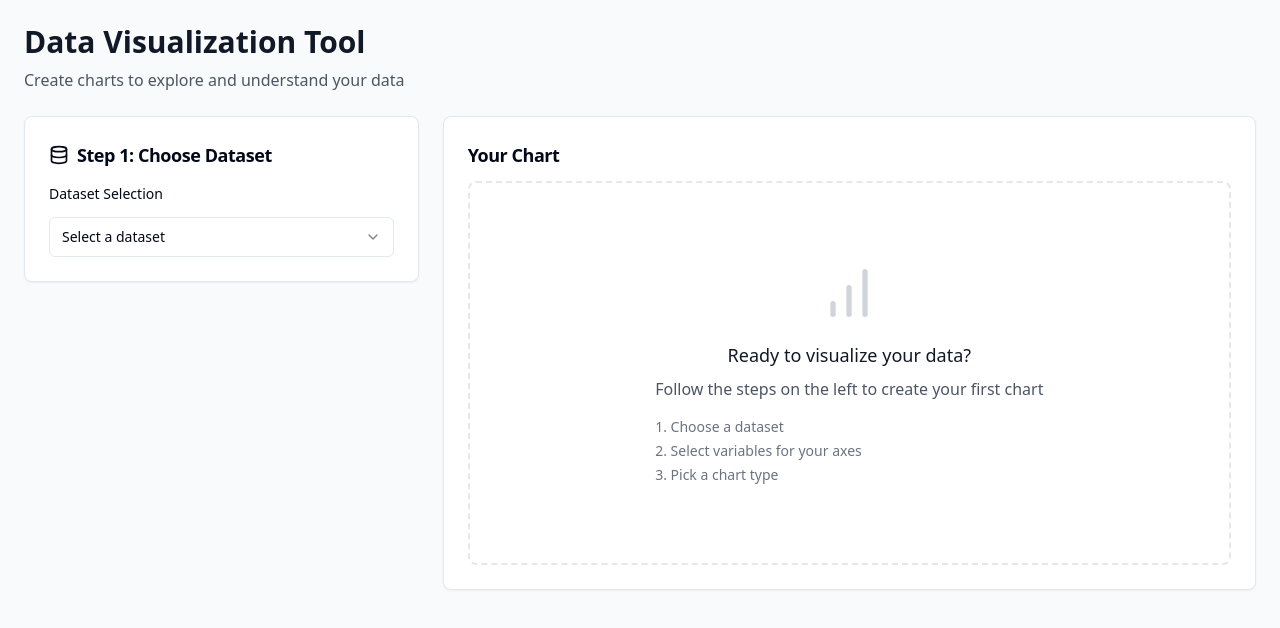
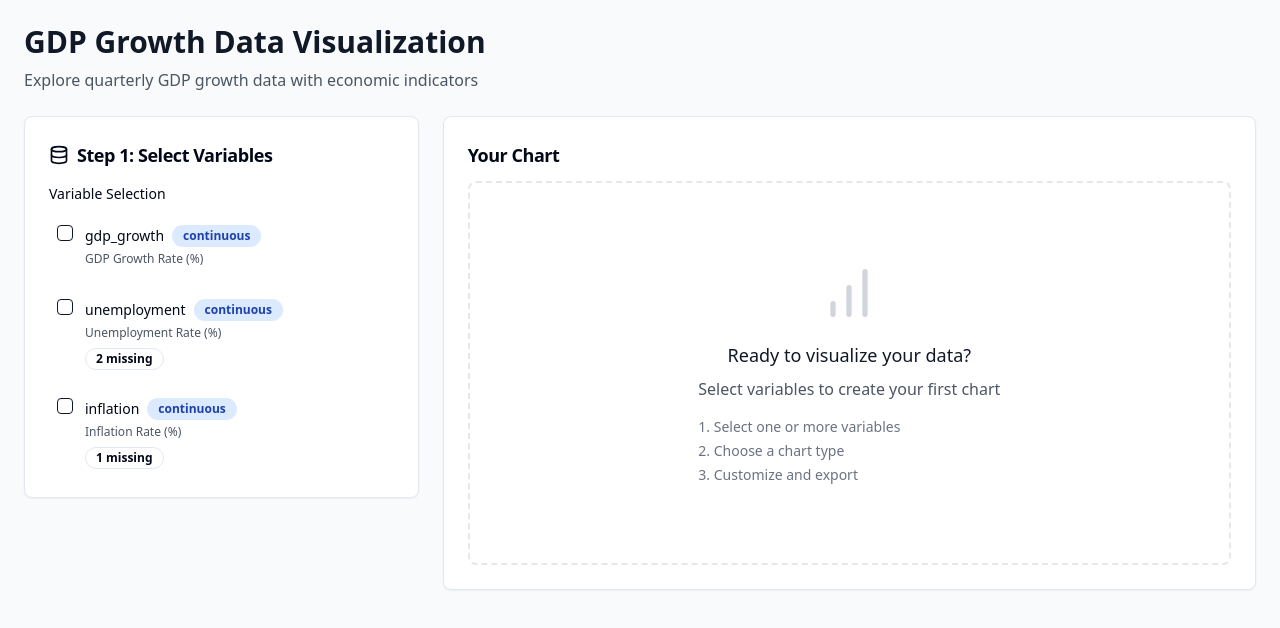
Before and after one commit to zigzagmed/econo-viz-craft, a React (Vite) app: page / in a window 1280 px wide. Shown: the top 628 px of the page. Built offline with nearby package versions, Linux system fonts and the light colour scheme.

Commit message:
Refactor: Default dataset and variable selection
- Removed dataset selection, defaulting to GDP growth.
- Modified variable selection to support single-variable charts (distributional).
- Updated chart type suggestions to include single-variable chart options.

```diff
--- a/src/components/ChartingTool.tsx
+++ b/src/components/ChartingTool.tsx
@@ -4,8 +4,7 @@ import * as echarts from 'echarts';
 import { Card, CardContent, CardHeader, CardTitle } from '@/components/ui/card';
 import { Button } from '@/components/ui/button';
 import { Dialog, DialogContent, DialogHeader, DialogTitle, DialogTrigger } from '@/components/ui/dialog';
-import { DatasetSelector } from './charting/DatasetSelector';
-import { AxisSelector } from './charting/AxisSelector';
+import { VariableSelector } from './charting/VariableSelector';
 import { SmartChartTypeSelector } from './charting/SmartChartTypeSelector';
 import { ChartCustomization } from './charting/ChartCustomization';
 import { StatisticalOverlay } from './charting/StatisticalOverlay';
@@ -17,30 +16,20 @@ import { BarChart, Settings, Download, Database } from 'lucide-react';
 export const ChartingTool = () => {
   const chartRef = useRef<HTMLDivElement>(null);
   const [chartInstance, setChartInstance] = useState<echarts.ECharts | null>(null);
-  const [selectedDataset, setSelectedDataset] = useState<string>('');
-  const [xAxis, setXAxis] = useState<string>('');
-  const [yAxis, setYAxis] = useState<string>('');
+  const selectedDataset = 'gdp_growth'; // Default to GDP growth dataset
+  const [selectedVariables, setSelectedVariables] = useState<string[]>([]);
   const [chartType, setChartType] = useState<string>('bar');
   const [customizationOpen, setCustomizationOpen] = useState(false);
   const [chartConfig, setChartConfig] = useState({
-    title: 'Data Visualization',
-    xAxisLabel: '',
-    yAxisLabel: '',
+    title: 'GDP Growth Data Visualization',
+    xAxisLabel: 'X Axis',
+    yAxisLabel: 'Y Axis',
     colorScheme: 'academic',
     showStats: true,
     showTrendLine: false
   });
 
-  const { datasets, getVariableData, getDatasetInfo } = useChartingData();
-
-  // Auto-update axis labels when variables change
-  useEffect(() => {
-    setChartConfig(prev => ({
-      ...prev,
-      xAxisLabel: xAxis || 'X Axis',
-      yAxisLabel: yAxis || 'Y Axis'
-    }));
-  }, [xAxis, yAxis]);
+  const { getVariableData, getDatasetInfo } = useChartingData();
 
   // Initialize chart
   useEffect(() => {
@@ -62,20 +51,17 @@ export const ChartingTool = () => {
 
   // Update chart when data changes
   useEffect(() => {
-    if (chartInstance && selectedDataset && (xAxis || yAxis)) {
+    if (chartInstance && selectedVariables.length > 0) {
       updateChart();
     }
-  }, [chartInstance, selectedDataset, xAxis, yAxis, chartType, chartConfig]);
+  }, [chartInstance, selectedVariables, chartType, chartConfig]);
 
   const updateChart = () => {
-    if (!chartInstance || !selectedDataset) return;
+    if (!chartInstance || selectedVariables.length === 0) return;
 
-    const variables = [xAxis, yAxis].filter(Boolean);
-    if (variables.length === 0) return;
-
-    const data = getVariableData(selectedDataset, variables);
-    const stats = calculateStatistics(data, variables);
-    const option = generateChartConfig(chartType, data, variables, chartConfig, stats);
+    const data = getVariableData(selectedDataset, selectedVariables);
+    const stats = calculateStatistics(data, selectedVariables);
+    const option = generateChartConfig(chartType, data, selectedVariables, chartConfig, stats);
 
     chartInstance.setOption(option, true);
   };
@@ -98,88 +84,62 @@ export const ChartingTool = () => {
   };
 
   const getVariableType = (variableName: string) => {
-    if (!selectedDataset) return 'continuous';
     const datasetInfo = getDatasetInfo(selectedDataset);
     const variable = datasetInfo?.variables.find(v => v.name === variableName);
     return variable?.type || 'continuous';
   };
 
   const getCurrentVariables = () => {
-    if (!selectedDataset) return [];
     const datasetInfo = getDatasetInfo(selectedDataset);
     return datasetInfo?.variables || [];
   };
 
-  const canShowChart = selectedDataset && (xAxis || yAxis);
-  const selectedVariables = [xAxis, yAxis].filter(Boolean);
+  const canShowChart = selectedVariables.length > 0;
 
   return (
     <div className="min-h-screen bg-gray-50 p-6">
       <div className="max-w-7xl mx-auto">
         {/* Header */}
         <div className="mb-6">
-          <h1 className="text-3xl font-bold text-gray-900 mb-2">Data Visualization Tool</h1>
-          <p className="text-gray-600">Create charts to explore and understand your data</p>
+          <h1 className="text-3xl font-bold text-gray-900 mb-2">GDP Growth Data Visualization</h1>
+          <p className="text-gray-600">Explore quarterly GDP growth data with economic indicators</p>
         </div>
 
         <div className="grid grid-cols-12 gap-6">
           {/* Left Panel - Data Setup */}
           <div className="col-span-4 space-y-4">
-            {/* Step 1: Dataset */}
+            {/* Step 1: Variables */}
             <Card>
               <CardHeader className="pb-3">
                 <CardTitle className="text-lg flex items-center gap-2">
                   <Database className="w-5 h-5" />
-                  Step 1: Choose Dataset
+                  Step 1: Select Variables
                 </CardTitle>
               </CardHeader>
               <CardContent>
-                <DatasetSelector
-                  datasets={datasets}
-                  selectedDataset={selectedDataset}
-                  onDatasetChange={(dataset) => {
-                    setSelectedDataset(dataset);
-                    setXAxis('');
-                    setYAxis('');
-                  }}
+                <VariableSelector
+                  dataset={selectedDataset}
+                  selectedVariables={selectedVariables}
+                  onVariablesChange={setSelectedVariables}
+                  getDatasetInfo={getDatasetInfo}
                 />
               </CardContent>
             </Card>
 
-            {/* Step 2: Variables */}
-            {selectedDataset && (
+            {/* Step 2: Chart Type */}
+            {selectedVariables.length > 0 && (
               <Card>
                 <CardHeader className="pb-3">
                   <CardTitle className="text-lg flex items-center gap-2">
                     <BarChart className="w-5 h-5" />
-                    Step 2: Select Variables
+                    Step 2: Choose Chart Type
                   </CardTitle>
-                </CardHeader>
-                <CardContent>
-                  <AxisSelector
-                    variables={getCurrentVariables()}
-                    xAxis={xAxis}
-                    yAxis={yAxis}
-                    onXAxisChange={setXAxis}
-                    onYAxisChange={setYAxis}
-                    chartType={chartType}
-                  />
-                </CardContent>
-              </Card>
-            )}
-
-            {/* Step 3: Chart Type */}
-            {(xAxis || yAxis) && (
-              <Card>
-                <CardHeader className="pb-3">
-                  <CardTitle className="text-lg">Step 3: Chart Type</CardTitle>
                 </CardHeader>
                 <CardContent>
                   <SmartChartTypeSelector
                     selectedType={chartType}
                     onTypeChange={setChartType}
-                    xAxis={xAxis}
-                    yAxis={yAxis}
+                    selectedVariables={selectedVariables}
                     getVariableType={getVariableType}
                   />
                 </CardContent>
@@ -257,11 +217,11 @@ export const ChartingTool = () => {
                     <div className="text-center">
                       <BarChart className="w-16 h-16 mx-auto mb-4 text-gray-300" />
                       <h3 className="text-lg font-medium text-gray-900 mb-2">Ready to visualize your data?</h3>
-                      <p className="text-gray-600 mb-4">Follow the steps on the left to create your first chart</p>
+                      <p className="text-gray-600 mb-4">Select variables to create your first chart</p>
                       <ol className="text-sm text-gray-500 text-left space-y-1">
-                        <li>1. Choose a dataset</li>
-                        <li>2. Select variables for your axes</li>
-                        <li>3. Pick a chart type</li>
+                        <li>1. Select one or more variables</li>
+                        <li>2. Choose a chart type</li>
+                        <li>3. Customize and export</li>
                       </ol>
                     </div>
                   </div>
--- a/src/components/charting/SmartChartTypeSelector.tsx
+++ b/src/components/charting/SmartChartTypeSelector.tsx
@@ -2,89 +2,140 @@
 import React from 'react';
 import { Button } from '@/components/ui/button';
 import { Badge } from '@/components/ui/badge';
-import { BarChart, LineChart, PieChart, ScatterChart } from 'lucide-react';
+import { BarChart, LineChart, PieChart, ScatterChart, TrendingUp } from 'lucide-react';
 
 interface SmartChartTypeSelectorProps {
   selectedType: string;
   onTypeChange: (type: string) => void;
-  xAxis: string;
-  yAxis: string;
+  selectedVariables: string[];
   getVariableType: (variable: string) => string;
 }
 
 export const SmartChartTypeSelector: React.FC<SmartChartTypeSelectorProps> = ({
   selectedType,
   onTypeChange,
-  xAxis,
-  yAxis,
+  selectedVariables,
   getVariableType
 }) => {
   const getRecommendedCharts = () => {
-    if (!xAxis) return [];
-
-    const xType = getVariableType(xAxis);
-    const yType = yAxis ? getVariableType(yAxis) : null;
+    if (selectedVariables.length === 0) return [];
 
     const charts = [];
+    const variableCount = selectedVariables.length;
+    const variableTypes = selectedVariables.map(v => getVariableType(v));
 
     // Single variable charts
-    if (!yAxis) {
-      if (xType === 'categorical' || xType === 'binary') {
+    if (variableCount === 1) {
+      const type = variableTypes[0];
+
+      if (type === 'categorical' || type === 'binary') {
         charts.push({
           id: 'pie',
           name: 'Pie Chart',
           icon: PieChart,
-          description: `Show distribution of ${xAxis}`,
+          description: `Show distribution of ${selectedVariables[0]}`,
           recommended: true
         });
-      }
-      return charts;
-    }
-
-    // Two variable charts
-    if (xType === 'categorical' && yType === 'continuous') {
         charts.push({
           id: 'bar',
           name: 'Bar Chart',
           icon: BarChart,
-        description: `Compare ${yAxis} across ${xAxis} categories`,
+          description: `Count frequency of ${selectedVariables[0]} categories`,
           recommended: true
         });
       }
 
-    if (xType === 'continuous' && yType === 'continuous') {
+      if (type === 'continuous') {
+        charts.push({
+          id: 'histogram',
+          name: 'Histogram',
+          icon: BarChart,
+          description: `Show distribution of ${selectedVariables[0]}`,
+          recommended: true
+        });
+        charts.push({
+          id: 'boxplot',
+          name: 'Box Plot',
+          icon: BarChart,
+          description: `Show ${selectedVariables[0]} quartiles and outliers`,
+          recommended: true
+        });
+      }
+    }
+
+    // Two variable charts
+    if (variableCount === 2) {
+      const [type1, type2] = variableTypes;
+
+      if ((type1 === 'categorical' && type2 === 'continuous') ||
+          (type1 === 'continuous' && type2 === 'categorical')) {
+        charts.push({
+          id: 'bar',
+          name: 'Bar Chart',
+          icon: BarChart,
+          description: `Compare values across categories`,
+          recommended: true
+        });
+        charts.push({
+          id: 'boxplot',
+          name: 'Box Plot',
+          icon: BarChart,
+          description: `Show distribution by category`,
+          recommended: true
+        });
+      }
+
+      if (type1 === 'continuous' && type2 === 'continuous') {
         charts.push({
           id: 'scatter',
           name: 'Scatter Plot',
           icon: ScatterChart,
-        description: `See relationship between ${xAxis} and ${yAxis}`,
+          description: `See relationship between variables`,
           recommended: true
         });
         charts.push({
           id: 'regression',
           name: 'Regression Plot',
-        icon: ScatterChart,
-        description: `${xAxis} vs ${yAxis} with trend line`,
+          icon: TrendingUp,
+          description: `Relationship with trend line`,
+          recommended: true
+        });
+      }
+    }
+
+    // Multiple variables
+    if (variableCount >= 3) {
+      const continuousCount = variableTypes.filter(t => t === 'continuous').length;
+
+      if (continuousCount >= 2) {
+        charts.push({
+          id: 'correlation',
+          name: 'Correlation Matrix',
+          icon: BarChart,
+          description: `Show correlations between all variables`,
           recommended: true
         });
       }
 
-    if (xType === 'continuous') {
       charts.push({
         id: 'line',
-        name: 'Line Chart',
+        name: 'Multi-Line Chart',
         icon: LineChart,
-        description: `Show ${yAxis} trend over ${xAxis}`,
-        recommended: xType === 'continuous' && yType === 'continuous'
+        description: `Compare trends across variables`,
+        recommended: continuousCount >= 2
       });
     }
 
-    // Always available options
+    // Always available options (add non-recommended)
     const allCharts = [
-      { id: 'bar', name: 'Bar Chart', icon: BarChart, description: 'Compare categories' },
+      { id: 'bar', name: 'Bar Chart', icon: BarChart, description: 'Compare categories or values' },
+      { id: 'line', name: 'Line Chart', icon: LineChart, description: 'Show trends over time' },
       { id: 'scatter', name: 'Scatter Plot', icon: ScatterChart, description: 'Show relationships' },
-      { id: 'line', name: 'Line Chart', icon: LineChart, description: 'Show trends' },
-      { id: 'regression', name: 'Regression Plot', icon: ScatterChart, description: 'Relationship with trend' }
+      { id: 'pie', name: 'Pie Chart', icon: PieChart, description: 'Show proportions' },
+      { id: 'histogram', name: 'Histogram', icon: BarChart, description: 'Show distribution' },
+      { id: 'boxplot', name: 'Box Plot', icon: BarChart, description: 'Show quartiles' },
+      { id: 'regression', name: 'Regression Plot', icon: TrendingUp, description: 'Relationship with trend' },
+      { id: 'correlation', name: 'Correlation Matrix', icon: BarChart, description: 'Variable correlations' }
     ];
 
     // Add non-recommended charts
@@ -99,7 +150,7 @@ export const SmartChartTypeSelector: React.FC<SmartChartTypeSelectorProps> = ({
 
   const charts = getRecommendedCharts();
 
-  if (!xAxis) {
+  if (selectedVariables.length === 0) {
     return (
       <div className="text-center py-8 text-gray-500">
         <ScatterChart className="w-12 h-12 mx-auto mb-3 text-gray-300" />
@@ -112,7 +163,9 @@ export const SmartChartTypeSelector: React.FC<SmartChartTypeSelectorProps> = ({
     <div className="space-y-4">
       <div className="text-center">
         <h3 className="font-medium text-gray-900 mb-1">Choose Chart Type</h3>
-        <p className="text-sm text-gray-600">Recommended options for your data</p>
+        <p className="text-sm text-gray-600">
+          {selectedVariables.length} variable{selectedVariables.length !== 1 ? 's' : ''} selected
+        </p>
       </div>
 
       <div className="grid grid-cols-1 gap-2">
```
Lines whose indentation alone changed are shown as unchanged.
